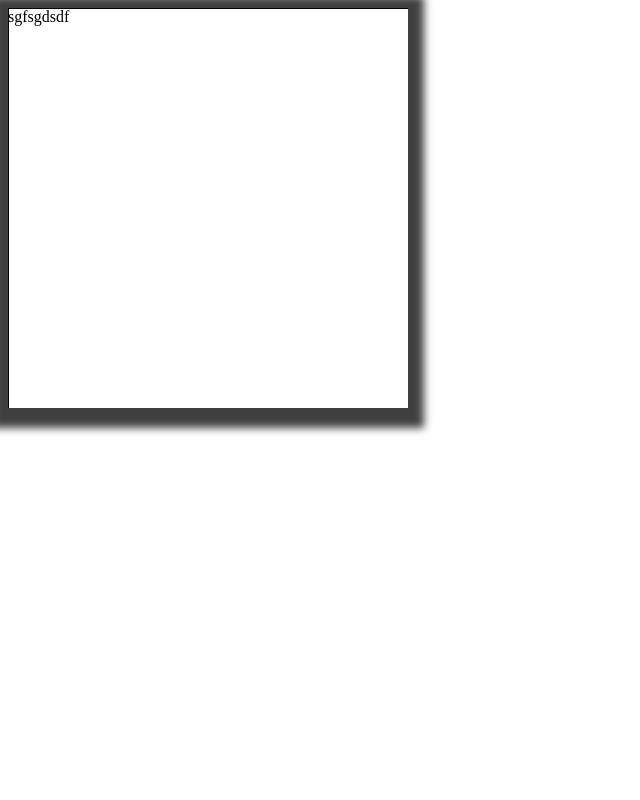
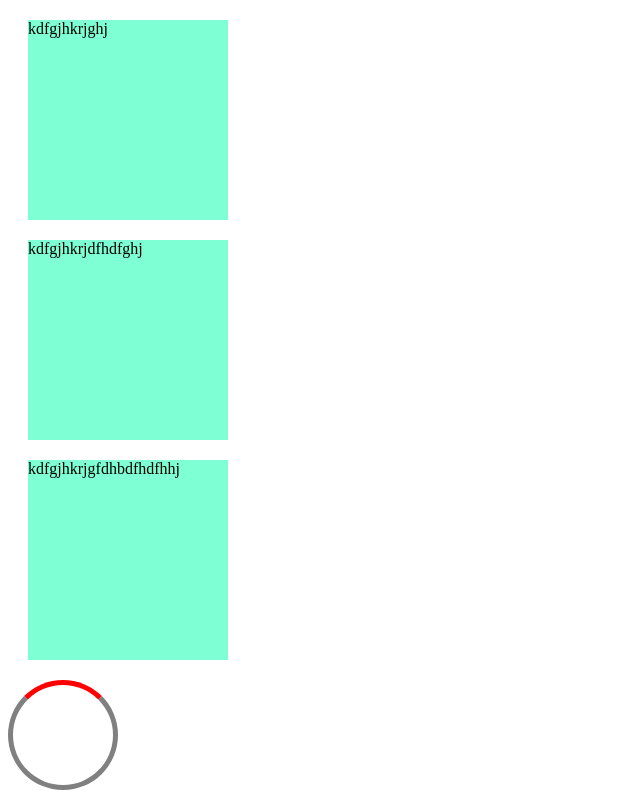
Before and after one commit to Yra795/project, a plain HTML site: page grid/intex.html in a window 1280 px wide. Shown: the whole page, without its empty margins (0-640 px from the left). Drawn offline with Linux system fonts and the light colour scheme.

Commit message:
animacia

```diff
--- a/grid/intex.html
+++ b/grid/intex.html
@@ -21,6 +21,13 @@
         <aside class="aside">aside</aside>
 
     </div> -->
-    <div class="blok">sgfsgdsdf</div>
+    <!-- <div class="blok">sgfsgdsdf</div> -->
+
+    <div class="blok-A">kdfgjhkrjghj</div>
+    <div class="blok-B">kdfgjhkrjdfhdfghj</div>
+    <div class="blok-C">kdfgjhkrjgfdhbdfhdfhhj</div>
+
+    <div class="box"></div>
+
 </body>
 </html>
--- a/grid/style.css
+++ b/grid/style.css
@@ -1,10 +1,10 @@
-/*
-.grid{
+
+/* .grid{
     display: grid;
     grid-template-columns: 100px 1fr 2fr;
     height: 100vh;
-    grid-template-rows: 100px 1fr;
-    grid-template-columns: repeat(12,1fr);
+    grid-template-rows: repeat(3, 1fr);
+    grid-template-columns: repeat(3,1fr);
     row-gap: 20px;
     column-gap: 10px;
     grid-template-areas: ;
@@ -14,7 +14,7 @@
     border: 2px solid black;
     grid-column: 1/-1;
     grid-row: 1/2;
-} */
+}  */
 
 
 /* .grid{
@@ -41,10 +41,59 @@ main{
     background-color: cornflowerblue;
 } */
 
-.blok{
+/* .blok{
     width: 400px;
     height: 400px;
     background-color: white;
     box-shadow: inset 1px 1px black, 0 4px 8px 16px rgba(0,0,0,0.75);
     box-shadow: -2px -2px 4 rgba(151, 84, 84, 0.15) 2px 2px 6px rgba(110, 67, 67, 0.75);
+} */
+
+.blok-A{
+    width: 200px;
+    height: 200px;
+    background-color: aquamarine;
+    margin: 20px;
+    /* transform: translate(10px,100px) scale(2); */
 }
+
+
+.blok-B{
+    width: 200px;
+    height: 200px;
+    background-color: aquamarine;
+    margin: 20px;
+    /* transform: translate(100px,100px) rotate(15deg); */
+
+}
+
+.blok-C{
+    width: 200px;
+    height: 200px;
+    background-color: aquamarine;
+    margin: 20px;
+    /* transform: translate(150px,100px) skew(9rad); */
+    /* animation: slide 1s ease-in-out both; */
+
+}
+
+.box{
+    width: 100px;
+    height: 100px;
+    border-radius: 50%;
+    border: 5px solid gray;
+    border-top: 5px solid red;
+    animation: slide 1s ease-in-out infinite;
+}
+
+
+
+
+
+.blok-C:hover{
+    animation: slide 1s ease-in-out both;
+}
+    @keyframes slide {
+        from{transform: translateX(0) rotate(0)}
+        to{transform: translateX(0) rotate(-360deg)}
+    }
```
